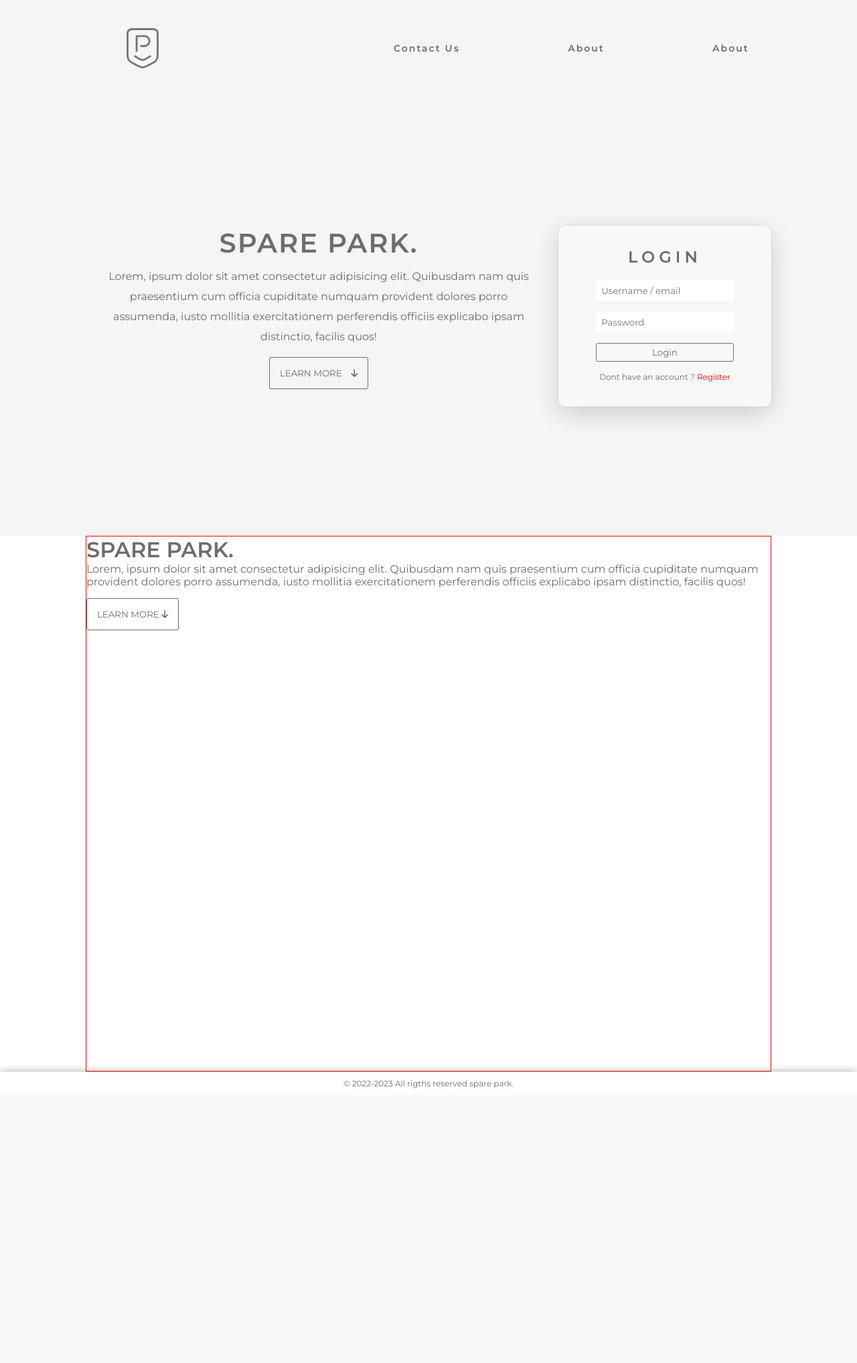
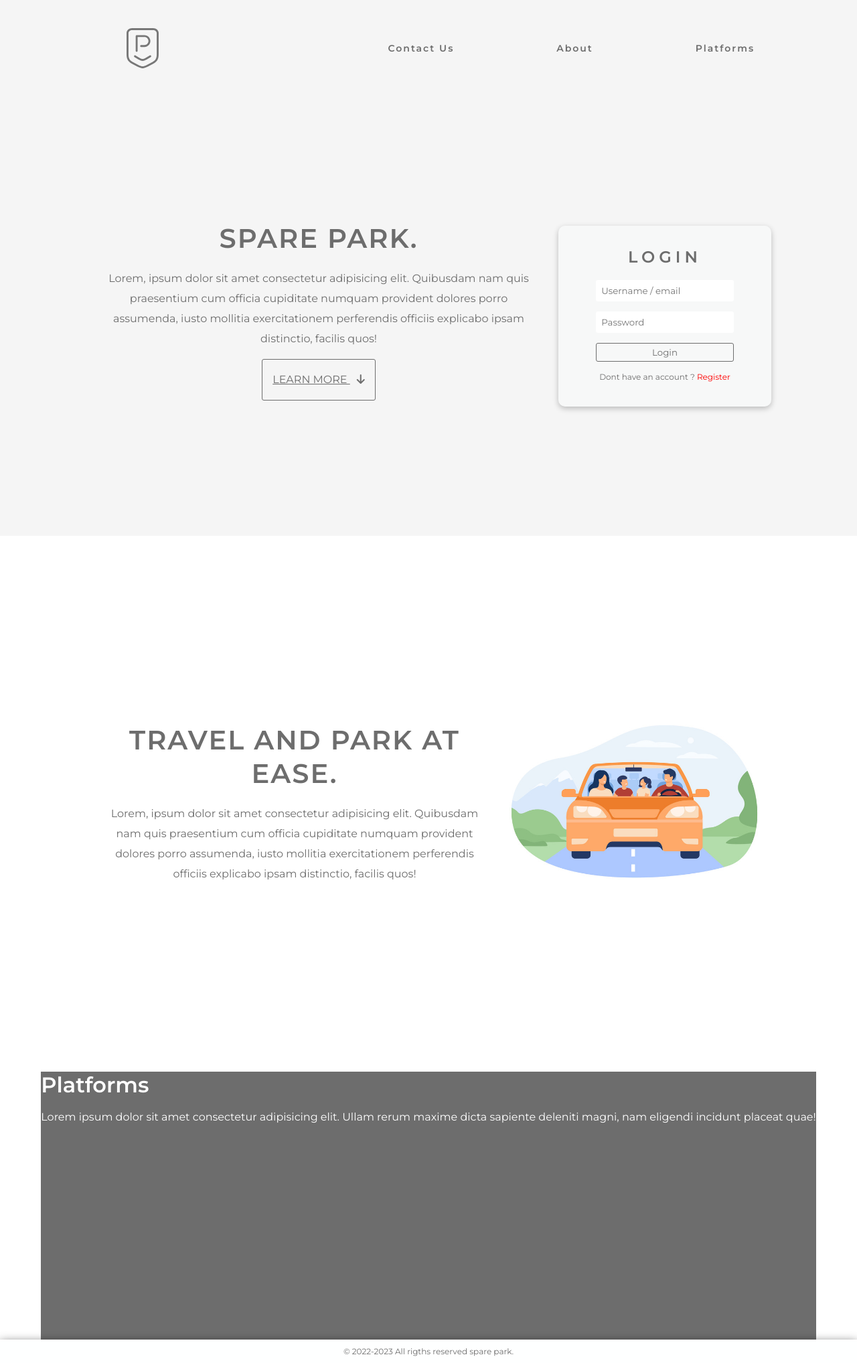
Before and after one commit to ArjunYes/spareParkPHP, a PHP site: page / in a window 1280 px wide. Shown: the whole page at 67% size. Before the commit the page ends 1625 px from the top, so only its background shows below. Run offline with PHP 8.4, Linux system fonts and the light colour scheme.

Commit message:
Plat forms and pages added

```diff
--- a/index.php
+++ b/index.php
@@ -24,9 +24,9 @@
                     <!-- <h2 >Spare Park</h2> -->
                 </div>
                 <ul class="navitems">
-                    <li><a href="#about">Contact Us </a></li>
-                    <li><a href="">About</a></li>
-                    <li><a href="">About</a></li>
+                    <li><a href="#contact">Contact Us </a></li>
+                    <li><a href="#about">About</a></li>
+                    <li><a href="#platforms">Platforms</a></li>
                 </ul>
             </nav>
 
@@ -34,7 +34,7 @@
                 <div class="title_desc">
                     <h1 class="title">SPARE PARK.</h1>
                     <p>Lorem, ipsum dolor sit amet consectetur adipisicing elit. Quibusdam nam quis praesentium cum officia cupiditate numquam provident dolores porro assumenda, iusto mollitia exercitationem perferendis officiis explicabo ipsam distinctio, facilis quos!</p>
-                    <button class="big-btn ">LEARN MORE <i class="fa-solid fa-arrow-down "></i></button>
+                    <a class="big-btn " href="#about">LEARN MORE <i class="fa-solid fa-arrow-down "></i></a>
                 </div>
 
                 <div class="form_container">
@@ -52,18 +52,23 @@
 
 
         <div id="about" class="about">
-
             <div class="title_desc">
-                <h1 class="title">SPARE PARK.</h1>
+                <h1 class="title">TRAVEL AND PARK AT EASE.</h1>
                 <p>Lorem, ipsum dolor sit amet consectetur adipisicing elit. Quibusdam nam quis praesentium cum officia cupiditate numquam provident dolores porro assumenda, iusto mollitia exercitationem perferendis officiis explicabo ipsam distinctio, facilis quos!</p>
-                <button class="big-btn ">LEARN MORE <i class="fa-solid fa-arrow-down "></i></button>
             </div>
             <div class="image_container">
-                <img src="" alt="">
+                <img src="images/10172815_8399 (1).jpg" alt="">
             </div>
-
         </div>
 
+
+        <div id="platforms" class="platforms">
+            <h1>Platforms</h1>
+            <div>
+                <i class="fa-light fa-mobile"></i>
+                <p>Lorem ipsum dolor sit amet consectetur adipisicing elit. Ullam rerum maxime dicta sapiente deleniti magni, nam eligendi incidunt placeat quae!</p>
+            </div>
+        </div>
 
 
 
--- a/main.css
+++ b/main.css
@@ -26,6 +26,27 @@ body {
 
 .full-width {
   width: 100%;
+}
+
+.title {
+  margin-bottom: 20px;
+  letter-spacing: 2px;
+  font-size: 40px;
+  line-height: 50px;
+}
+
+.title_desc {
+  display: flex;
+  flex-direction: column;
+  padding: 30px;
+  text-align: center;
+  align-items: center;
+  justify-content: center;
+  flex: 2;
+  line-height: 30px;
+}
+.title_desc i {
+  margin-left: 10px;
 }
 
 .navbar {
@@ -88,24 +109,6 @@ body {
   gap: 10px;
   min-height: 82vh !important;
 }
-.content_wrapper .title {
-  margin-bottom: 20px;
-  letter-spacing: 2px;
-  font-size: 40px;
-}
-.content_wrapper .title_desc {
-  display: flex;
-  flex-direction: column;
-  padding: 30px;
-  text-align: center;
-  align-items: center;
-  justify-content: center;
-  flex: 2;
-  line-height: 30px;
-}
-.content_wrapper .title_desc i {
-  margin-left: 10px;
-}
 .content_wrapper .form_container {
   display: flex;
   flex-direction: column;
@@ -113,8 +116,8 @@ body {
   justify-content: center;
   min-height: 270px;
   background: rgba(251, 255, 255, 0.3);
-  box-shadow: rgba(0, 0, 0, 0.16) 0px 10px 36px 0px, rgba(0, 0, 0, 0.06) 0px 0px 0px 1px;
   border-radius: 10px;
+  box-shadow: rgba(0, 0, 0, 0.24) 0px 3px 8px;
   min-width: 260px;
   color: #6d6d6d;
   flex: 1;
@@ -205,6 +208,20 @@ body {
 
 .about {
   min-height: 100vh;
-  border: 1px solid red;
   width: 80%;
+  display: flex;
+  flex-direction: row;
+  align-items: center;
+  justify-content: center;
+}
+
+.image_container img {
+  height: 267px;
+  width: 400px;
+}
+
+.platforms {
+  background-color: #6d6d6d;
+  min-height: 50vh;
+  color: white;
 }/*# sourceMappingURL=main.css.map */
--- a/main.scss
+++ b/main.scss
@@ -28,6 +28,31 @@ body {
 
 .full-width {
     width: 100%;
+}
+
+.title {
+    margin-bottom: 20px;
+    letter-spacing: 2px;
+    font-size: 40px;
+    line-height: 50px;
+
+}
+
+.title_desc {
+    // border: 1px solid black;
+    display: flex;
+    flex-direction: column;
+    padding: 30px;
+    text-align: center;
+    align-items: center;
+    justify-content: center;
+    flex: 2;
+    line-height: 30px;
+
+    i {
+        margin-left: 10px;
+    }
+
 }
 
 .navbar {
@@ -110,27 +135,7 @@ body {
     gap: 10px;
     min-height: 82vh !important;
 
-    .title {
-        margin-bottom: 20px;
-        letter-spacing: 2px;
-        font-size: 40px;
-    }
 
-    .title_desc {
-        // border: 1px solid black;
-        display: flex;
-        flex-direction: column;
-        padding: 30px;
-        text-align: center;
-        align-items: center;
-        justify-content: center;
-        flex: 2;
-        line-height: 30px;
-
-        i {
-            margin-left: 10px;
-        }
-    }
 
     .form_container {
 
@@ -141,9 +146,11 @@ body {
         min-height: 270px;
         background: rgba(251, 255, 255, 0.3);
         // box-shadow: 0px 4px 4px rgba(0, 0, 0, 0.25);
-        box-shadow: rgba(0, 0, 0, 0.16) 0px 10px 36px 0px, rgba(0, 0, 0, 0.06) 0px 0px 0px 1px;
+        // box-shadow: rgba(0, 0, 0, 0.16) 0px 10px 36px 0px, rgba(0, 0, 0, 0.06) 0px 0px 0px 1px;
         // border: 1px solid green;
+        // box-shadow: rgba(50, 50, 93, 0.25) 0px 2px 5px -1px, rgba(0, 0, 0, 0.3) 0px 1px 3px -1px;
         border-radius: 10px;
+        box-shadow: rgba(0, 0, 0, 0.24) 0px 3px 8px;
         min-width: 260px;
         color: #6d6d6d;
         flex: 1;
@@ -256,6 +263,24 @@ body {
 
 .about {
     min-height: 100vh;
-    border: 1px solid red;
+    // border: 1px solid red;
     width: 80%;
+    display: flex;
+    flex-direction: row;
+    align-items: center;
+    justify-content: center;
 }
+
+.image_container{
+    img{
+        height: 267px;
+        width: 400px;
+    }
+}
+
+
+.platforms{
+    background-color: #6d6d6d ;
+    min-height: 50vh;
+    color:  white;
+}
```
Also changed, not shown: images/10172815_8399 (1).jpg (added), images/istockphoto-1327797406-1024x1024.jpg (deleted), 1 other file.
